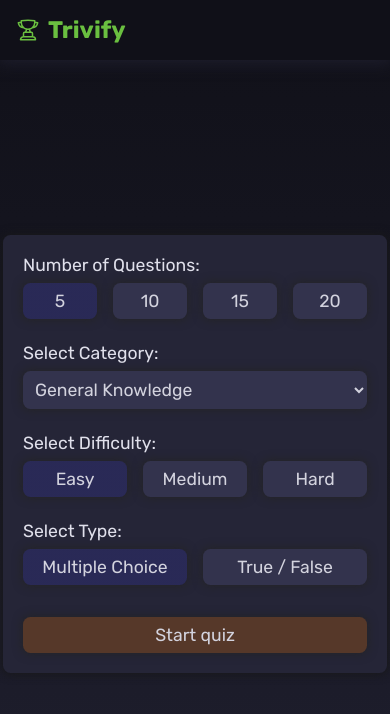
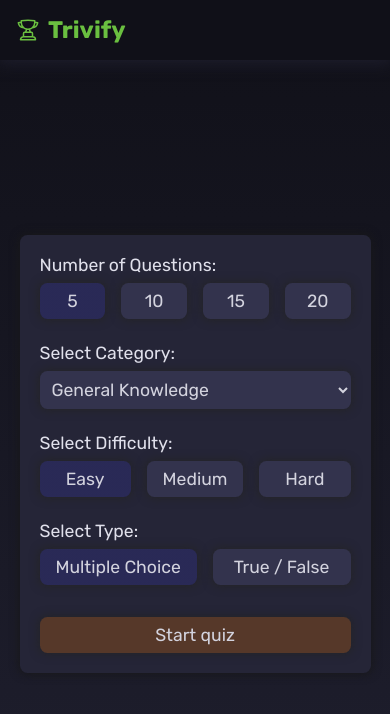
Before and after one commit to tariqs26/neuro, a React (Vite) app: page / in a window 390 px wide. Shown: the top 714 px of the page. Built offline with nearby package versions, Linux system fonts and the light colour scheme.

Commit message:
responsive form width

```diff
--- a/src/components/Form/Form.css
+++ b/src/components/Form/Form.css
@@ -1,5 +1,5 @@
 form {
-  width: 24rem;
+  width: min(90%, 24rem);
   margin-top: 4rem;
   padding: 1.25rem;
   font-size: 1.1rem;
```
